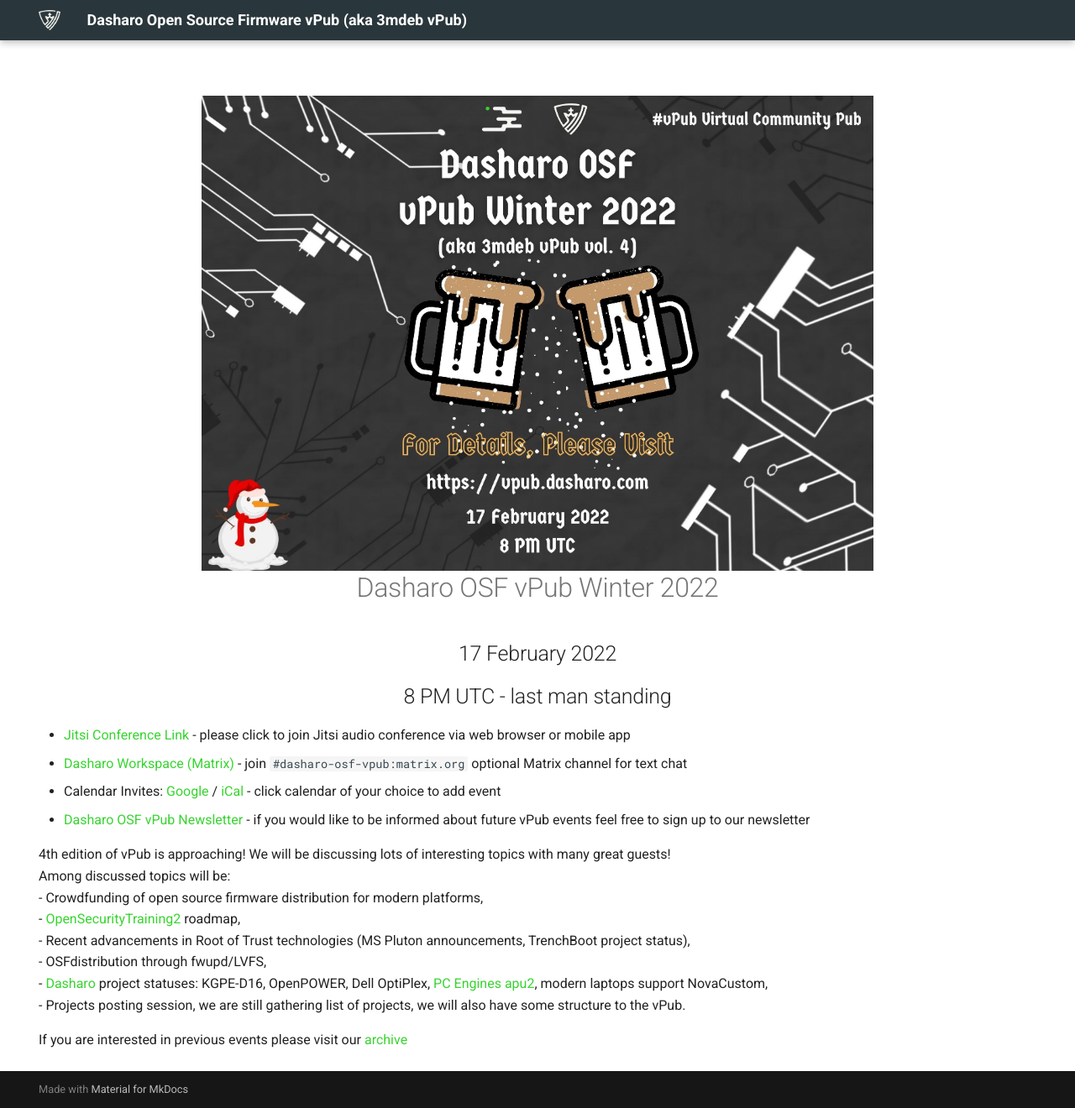
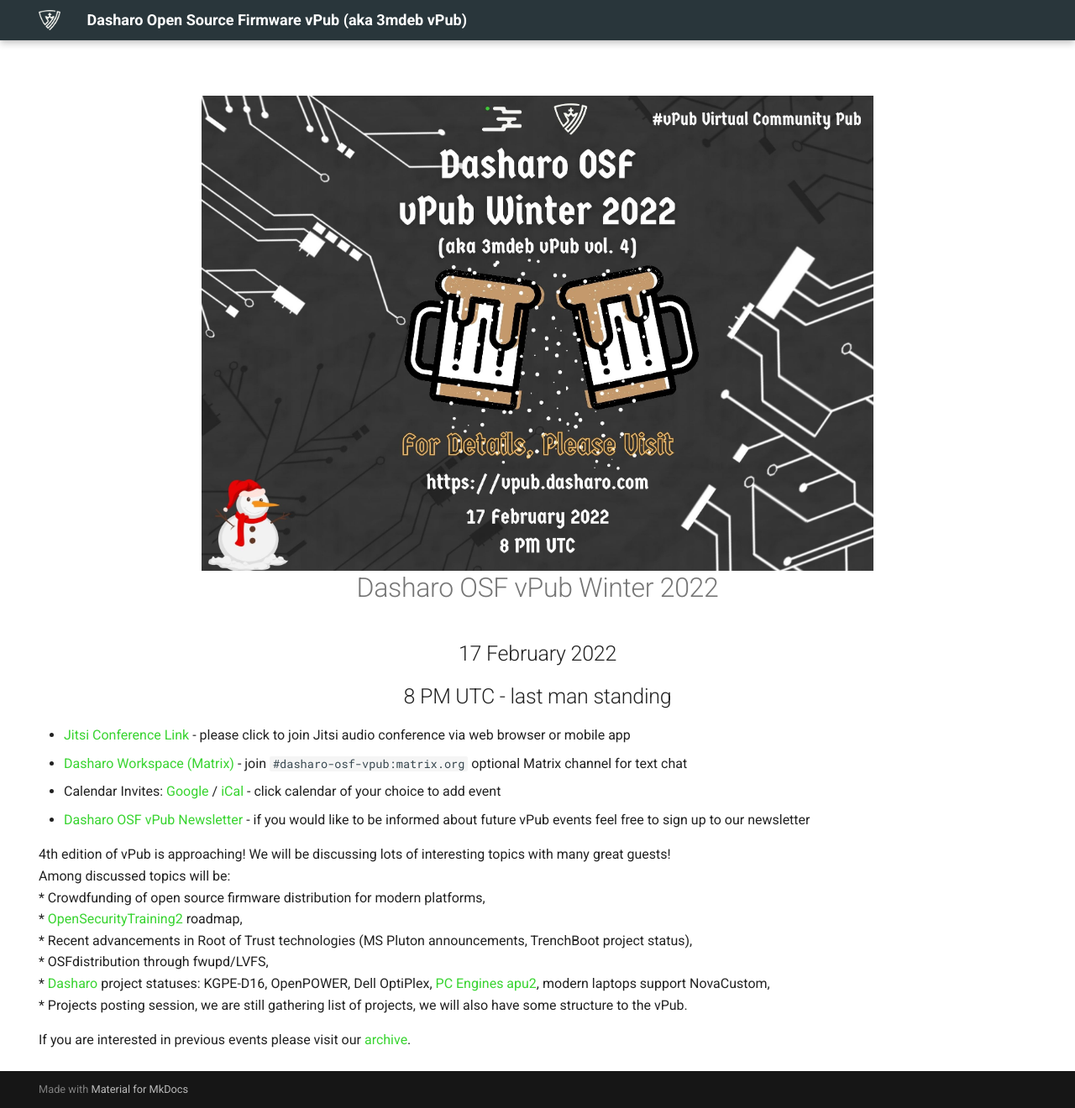
Before and after one commit to Dasharo/vpub, an MkDocs documentation site: the page built from docs/index.md, in a window 1280 px wide and 1320 px high. Shown: the whole window at 84% size. Built offline with MkDocs 1.6.1 and Material for MkDocs 9.7.7, drawn with Linux system fonts in a browser that asks for light colours.

```diff
--- a/docs/index.md
+++ b/docs/index.md
@@ -18,12 +18,12 @@ hide:
 
 4th edition of vPub is approaching! We will be discussing lots of interesting topics with many great guests!<br>
 Among discussed topics will be:<br>
-- Crowdfunding of open source firmware distribution for modern platforms,<br>
-- [OpenSecurityTraining2](https://ost2.fyi/) roadmap,<br>
-- Recent advancements in Root of Trust technologies (MS Pluton announcements, TrenchBoot project status),<br>
-- OSFdistribution through fwupd/LVFS,<br>
-- [Dasharo](https://dasharo.com/) project statuses: KGPE-D16, OpenPOWER, Dell OptiPlex, [PC Engines apu2](pcengines.github.io), modern laptops support NovaCustom,<br>
-- Projects posting session, we are still gathering list of projects, we will also have some structure to the vPub.
+* Crowdfunding of open source firmware distribution for modern platforms,<br>
+* [OpenSecurityTraining2](https://ost2.fyi/) roadmap,<br>
+* Recent advancements in Root of Trust technologies (MS Pluton announcements, TrenchBoot project status),<br>
+* OSFdistribution through fwupd/LVFS,<br>
+* [Dasharo](https://dasharo.com/) project statuses: KGPE-D16, OpenPOWER, Dell OptiPlex, [PC Engines apu2](pcengines.github.io), modern laptops support NovaCustom,<br>
+* Projects posting session, we are still gathering list of projects, we will also have some structure to the vPub.
 <br>
 
-If you are interested in previous events please visit our [archive](archive.md)
+If you are interested in previous events please visit our [archive](archive.md).
```
